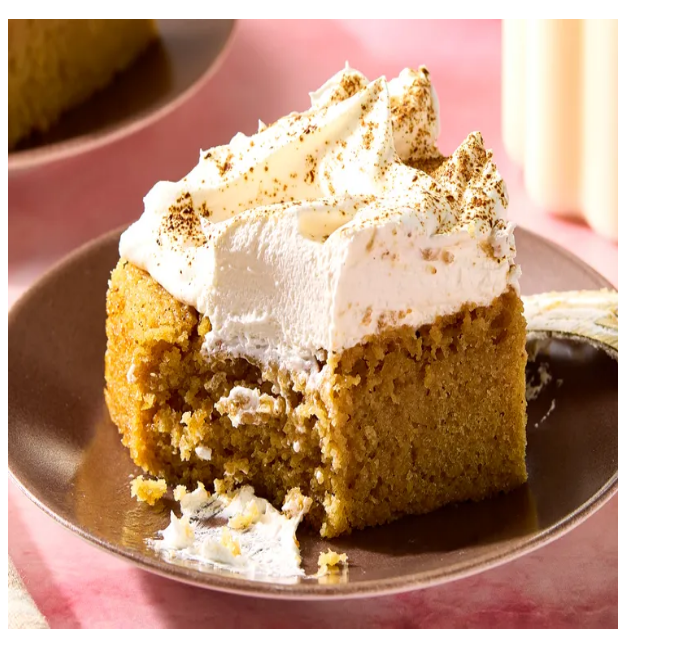
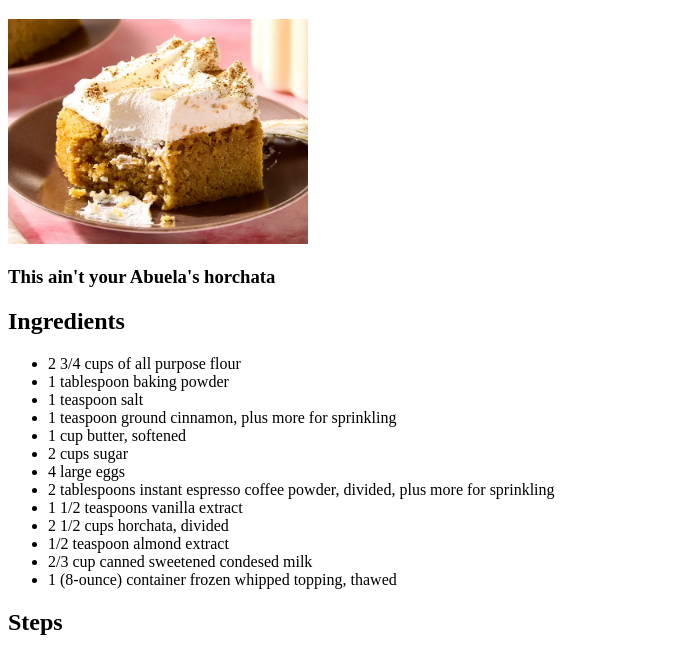
Before and after one commit to crazytrumpet/odin-recipes, a plain HTML site: page recipes/horchata.html in a window 1280 px wide. Shown: the part 87-736 px from the top of the page, without its empty margins (0-673 px from the left). Drawn offline with Linux system fonts and the light colour scheme.

Commit message:
Change heigh and width of horchata.webp
Horchata.webp was not a complete square, so deleting height allows
the photo to keep its aspect ratio

```diff
--- a/recipes/horchata.html
+++ b/recipes/horchata.html
@@ -9,7 +9,7 @@
              <a href="../index.html">Home</a>
 
              <h1>Horchata Latte Cake</h1>
-             <img src="../images/horchata.webp" alt="Horchata Late Cake" height="610" width="610">
+             <img src="../images/horchata.webp" alt="Horchata Late Cake" width="300">
 
              <h3>This ain't your Abuela's horchata</h3>
 
```
